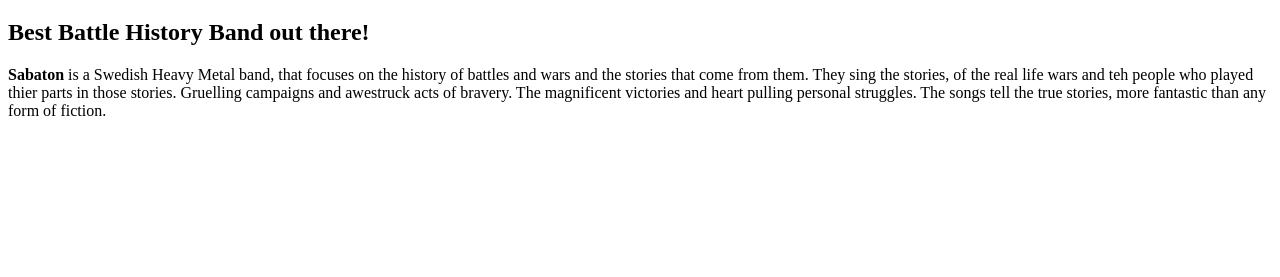
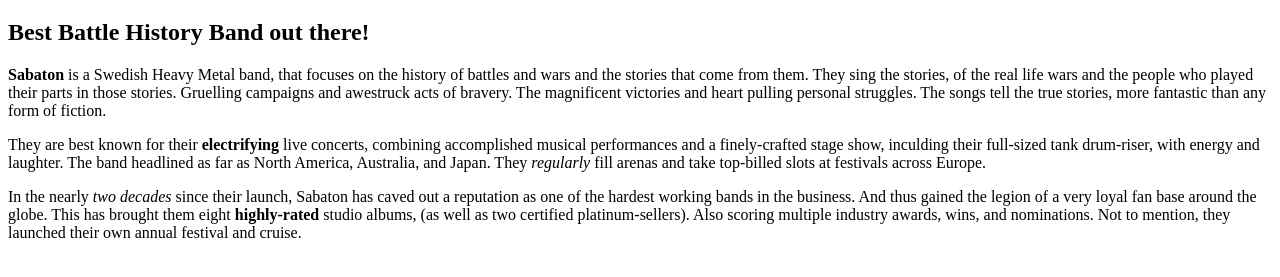
Before and after one commit to CommaderDavid/favorite-band, a plain HTML site: page index.html in a window 1280 px wide. Shown: the part 61-338 px from the top of the page. Drawn offline with Linux system fonts and the light colour scheme.

Commit message:
Add and finish paragraphs.

```diff
--- a/index.html
+++ b/index.html
@@ -8,6 +8,11 @@
     <h1>Sabaton!</h1>
     <h2>Best Battle History Band out there!</h2>
 
-    <p><strong>Sabaton</strong> is a Swedish Heavy Metal band, that focuses on the history of battles and wars and the stories that come from them. They sing the stories, of the real life wars and teh people who played thier parts in those stories. Gruelling campaigns and awestruck acts of bravery. The magnificent victories and heart pulling personal struggles. The songs tell the true stories, more fantastic than any form of fiction.</p>
+    <p><strong>Sabaton</strong> is a Swedish Heavy Metal band, that focuses on the history of battles and wars and the stories that come from them. They sing the stories, of the real life wars and the people who played their parts in those stories. Gruelling campaigns and awestruck acts of bravery. The magnificent victories and heart pulling personal struggles. The songs tell the true stories, more fantastic than any form of fiction.</p>
+
+    <p>They are best known for their <strong>electrifying</strong> live concerts, combining accomplished musical performances and a finely-crafted stage show, inculding their full-sized tank drum-riser, with energy and laughter. The band headlined as far as North America, Australia, and Japan. They <em>regularly</em> fill arenas and take top-billed slots at festivals across Europe.</p>
+
+    <p>In the nearly <em>two decades</em> since their launch, Sabaton has caved out a reputation as one of the hardest working bands in the business. And thus gained the legion of a very loyal fan base around the globe. This has brought them eight <strong>highly-rated</strong> studio albums, (as well as two certified platinum-sellers). Also scoring multiple industry awards, wins, and nominations. Not to mention, they launched their own annual festival and cruise.</p>
+
   </body>
 </html>
```
